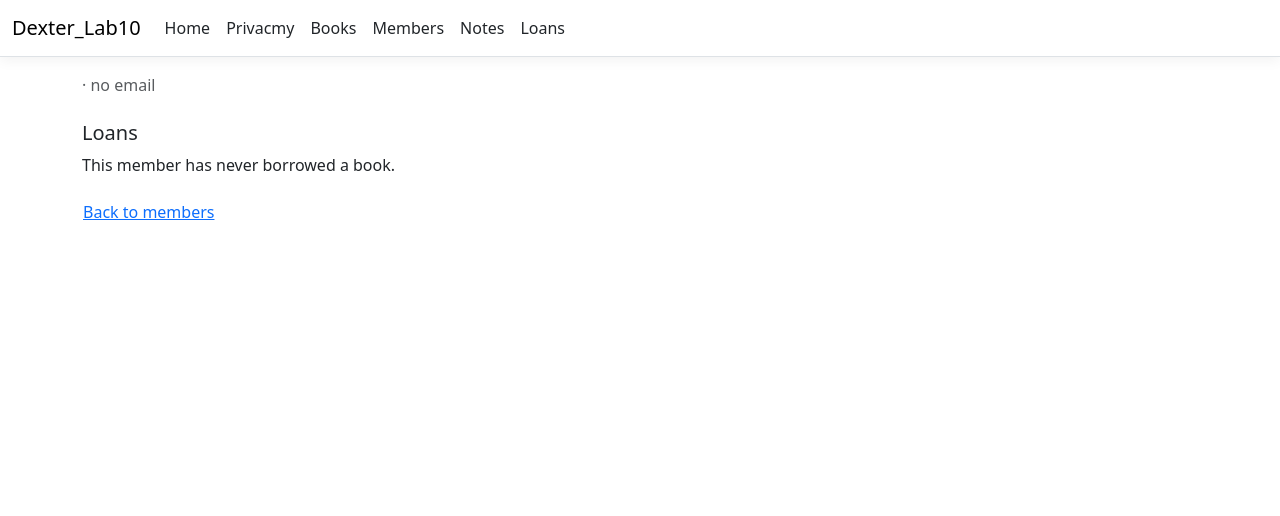
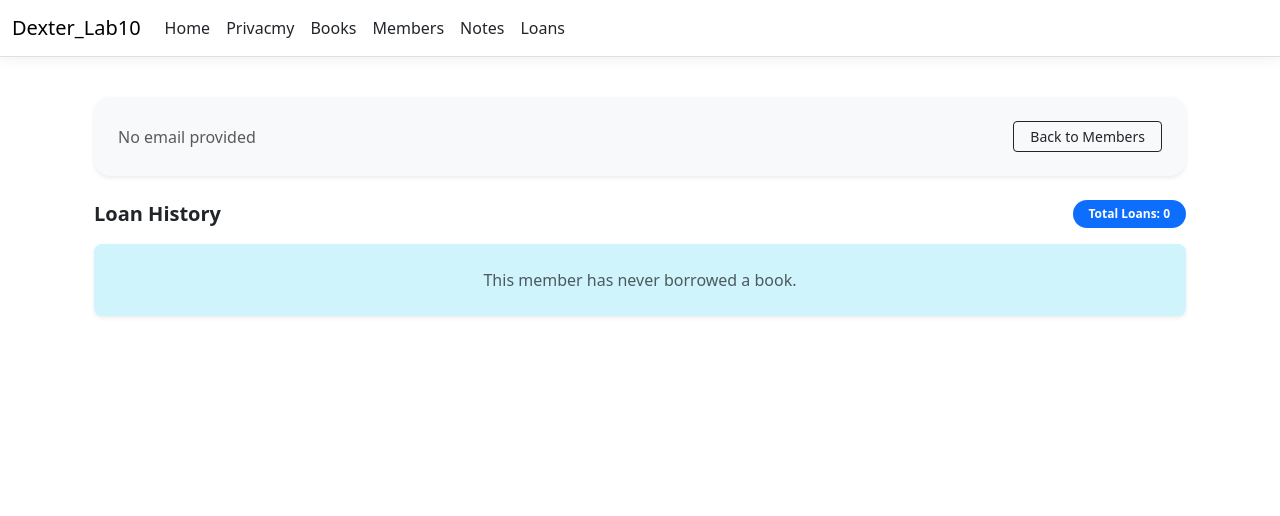
Before and after one commit to dexterproject1/library, an ASP.NET Core app: template Dexter_Lab10/Views/Members/Details.cshtml in a window 1280 px wide. Shown: the top 516 px of the page. Run offline with ASP.NET Core 8, Linux system fonts and the light colour scheme; the template is opened without the code that fills it, so the values that code supplies are empty; style sheets or scripts are compiled from the project's sources; the project's own start-up code is not run, and a stand-in starts its controllers and pages; some libraries are stand-ins or nearby versions.

Commit message:
Fix Details.cshtml

```diff
--- a/Dexter_Lab10/Views/Members/Details.cshtml
+++ b/Dexter_Lab10/Views/Members/Details.cshtml
@@ -3,37 +3,61 @@
     ViewData["Title"] = Model.Member.FullName;
 }
 
-<h1 class="mb-1">@Model.Member.FullName</h1>
-<p class="text-muted">@Model.Member.MemberType · @(Model.Member.Email ?? "no email")</p>
+<div class="container py-4">
+    <div class="card shadow-sm border-0 rounded-4 p-4 mb-4 bg-light">
+        <div class="d-flex justify-content-between align-items-start">
+            <div>
+                <h1 class="h3 fw-bold text-dark mb-1">@Model.Member.FullName</h1>
+                <p class="text-muted mb-0">
+                    <span class="badge bg-secondary me-2">@Model.Member.MemberType</span>
+                    <span>@(Model.Member.Email ?? "No email provided")</span>
+                </p>
+            </div>
+            <a asp-action="Index" class="btn btn-outline-dark btn-sm px-3">Back to Members</a>
+        </div>
+    </div>
 
-<h2 class="h5 mt-4">Loans</h2>
+    <div class="d-flex align-items-center justify-content-between mb-3">
+        <h2 class="h5 fw-bold text-dark mb-0">Loan History</h2>
+        <span class="badge bg-primary rounded-pill px-3 py-2">Total Loans: @Model.Loans.Count</span>
+    </div>
+
     @if (Model.Loans.Count == 0)
     {
-    <p>This member has never borrowed a book.</p>
+        <div class="alert alert-info border-0 shadow-sm rounded-3 py-4 text-center text-muted">
+            This member has never borrowed a book.
+        </div>
     }
     else
     {
-    <table class="table table-striped align-middle">
-        <thead class="table-dark">
+        <div class="card shadow-sm border-0 rounded-3 overflow-hidden">
+            <div class="table-responsive">
+                <table class="table table-hover align-middle mb-0">
+                    <thead class="table-dark text-uppercase fs-7">
                         <tr>
-                <th>Book</th>
-                <th>Loaned</th>
-                <th>Returned</th>
-                <th>Status</th>
+                            <th class="py-3 ps-4">Book Title</th>
+                            <th class="py-3">Loaned Date</th>
+                            <th class="py-3">Returned Date</th>
+                            <th class="py-3 pe-4">Status</th>
                         </tr>
                     </thead>
                     <tbody>
                         @foreach (var loan in Model.Loans)
                         {
                             <tr>
-                    <td>@loan.BookTitle</td>
-                    <td>@(loan.LoanedOn.ToString("yyyy-MM-dd"))</td>
+                                <td class="ps-4 fw-semibold text-dark">@loan.BookTitle</td>
+                                <td>@loan.LoanedOn.ToString("yyyy-MM-dd")</td>
                                 <td>@(loan.ReturnedOn?.ToString("yyyy-MM-dd") ?? "—")</td>
-                    <td>@loan.Status</td>
+                                <td class="pe-4">
+                                    <span class="badge px-3 py-2 @(loan.Status == "Overdue" ? "bg-danger text-white" : loan.Status == "Out" ? "bg-warning text-dark" : "bg-success text-white")">
+                                        @loan.Status
+                                    </span>
+                                </td>
                             </tr>
                         }
                     </tbody>
                 </table>
+            </div>
+        </div>
     }
-
-<a asp-action="Index" class="btn btn-link px-0">Back to members</a>
+</div>
```
Also changed, not shown: Dexter_Lab10/library.csproj. Lines whose indentation alone changed are shown as unchanged.
